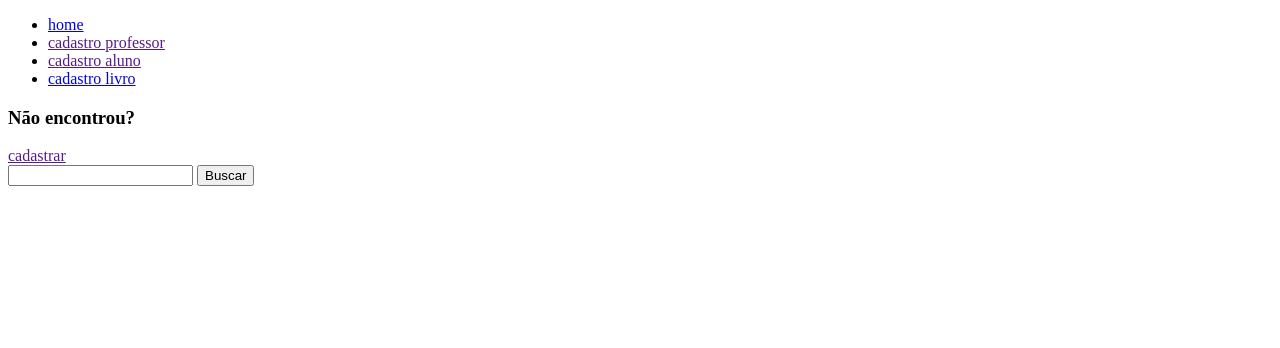
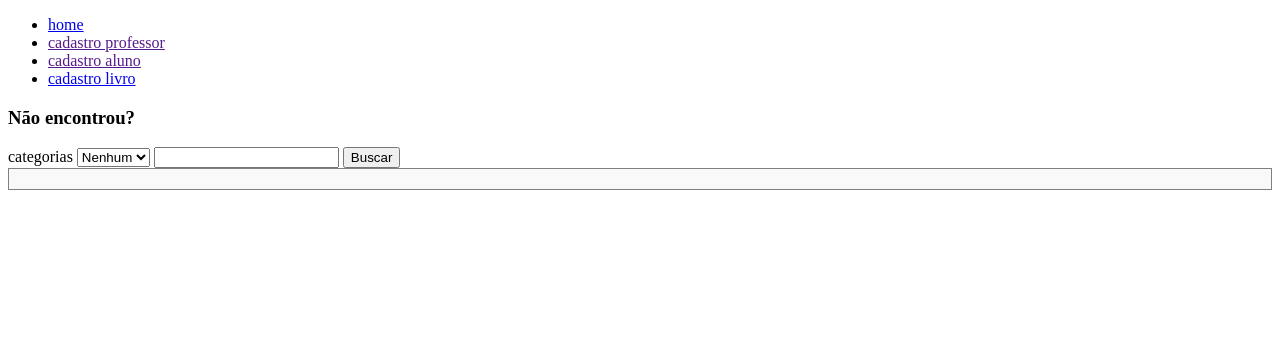
Before and after one commit to GunnarGomes/biblioteca_php, a PHP site: template view/cadastroLivro.php in a window 1280 px wide. Shown: the top 348 px of the page. Run offline with PHP 8.4, Linux system fonts and the light colour scheme; the template is opened without the code that fills it, so the values that code supplies are empty.

Commit message:
busca quase pronto

```diff
--- a/view/cadastroLivro.php
+++ b/view/cadastroLivro.php
@@ -4,22 +4,34 @@
     <meta charset="UTF-8">
     <meta name="viewport" content="width=device-width, initial-scale=1.0">
     <title>Document</title>
+    <style>
+        #resultados {
+            border: 1px solid gray;
+            padding: 10px;
+            background: #f9f9f9;
+        }
+
+    </style>
 </head>
 <body>
     <?php require_once "./view/includes/header_nav.php"; ?>
     <h3>Não encontrou?</h3>
-    <a href="" id="cadastrar" class="cadastrar">cadastrar</a>
-    <form action="/biblioteca_php/buscar_livro" method="post">
-        <!-- <label for="titulo" class="form_label">Titulo:</label>
-        <input type="text" name="titulo" id="titulo" class="form_control">
-        <label for="isbn" class="form_label">ISBN:</label>
-        <input type="text" name="isbn" id="isbn" class="form_control"> -->
-        <input type="text" id="searchterm" class="searchterm" name="searchterm">
-        <button type="submit">Buscar</button>
-    </form>
+    <!-- <a href="" id="cadastrar" class="cadastrar">cadastrar</a> -->
+    <label for="categoria">categorias</label>
+    <select name="categoria" id="categoria">
+        <option value="nenhum">Nenhum</option>
+        <option value="titulo">Título</option>
+        <option value="isbn">ISBN</option>
+        <option value="autor">Autor</option>
+    </select>
+    <input type="text" id="searchterm" class="searchterm" name="searchterm">
+    <button type="submit">Buscar</button>
+
     <div class="resultados" id="resultados">
 
     </div>
 
+    <script src="./view/static/scripts/buscar_livro.js"></script>
+
 </body>
 </html>
--- a/view/static/scripts/buscar_livro.js
+++ b/view/static/scripts/buscar_livro.js
@@ -1,49 +1,77 @@
-var search_term = document.getElementById("searchterm")
-const link = "https://www.googleapis.com/books/v1/volumes?q="
+const search_term = document.getElementById("searchterm");
+const categoria = document.getElementById("categoria");
+const link = "https://www.googleapis.com/books/v1/volumes?q=";
 
-search_term.addEventListener("input", () => {
-    var termo = e.target.value
+function realizarBusca() {
+    const termo = search_term.value.trim();
     if (termo.length < 3) return;
 
-    fetch(link + termo)
+    let query = "";
+
+    switch (categoria.value) {
+        case "isbn":
+            if (/^\d{10,13}$/.test(termo)) {
+                query = `isbn:${termo}`;
+            }
+            break;
+        case "autor":
+            query = `inauthor:${termo}`;
+            break;
+        case "titulo":
+            query = `intitle:${termo}`;
+            break;
+        default:
+            query = termo; // busca genérica
+    }
+
+    fetch(link + encodeURIComponent(query))
         .then(response => response.json())
         .then(data => {
-            console.log(data)
+            const container = document.getElementById("resultados");
+            container.innerHTML = "";
 
-            const container = document.getElementById("resultados")
-            container.innerHTML = ""
-
-            if (!data.items){
-                container.innerHTML = "<p>Nenhum livro encontrado</p>"
+            if (!data.items) {
+                container.innerHTML = "<p>Nenhum livro encontrado</p>";
                 return;
             }
 
             data.items.forEach(item => {
-                const info = item.volumeInfo
+                const info = item.volumeInfo;
 
-                const livroDiv = document.createElement("div") // div do livro
+                const livroDiv = document.createElement("div");
+                livroDiv.style.border = "1px solid #ddd";
+                livroDiv.style.padding = "10px";
+                livroDiv.style.margin = "10px 0";
+                livroDiv.style.display = "flex";
+                livroDiv.style.gap = "10px";
 
-                const img = document.createElement("img")
-                img.src = info.imageLinks?.thumbnail || "https://via.placeholder.com/128x180?text=Sem+Capa"
-                img.alt = "Capa do livro"
-                img.width = 128
-                img.height = 180
+                const img = document.createElement("img");
+                img.src = info.imageLinks?.thumbnail || "https://via.placeholder.com/128x180?text=Sem+Capa";
+                img.alt = "Capa do livro";
+                img.width = 128;
+                img.height = 180;
 
-                const texto = document.createElement("div")
+                const texto = document.createElement("div");
                 texto.innerHTML = `
                     <h3>${info.title}</h3>
                     <p><strong>Autores:</strong> ${info.authors?.join(", ") || "Desconhecido"}</p>
                     <p><strong>Publicado:</strong> ${info.publishedDate || "Data desconhecida"}</p>
-                `
-                livroDiv.appendChild(img)
-                livroDiv.appendChild(texto)
+                `;
 
-                // Adiciona ao container principal
-                container.appendChild(livroDiv)
+                livroDiv.appendChild(img);
+                livroDiv.appendChild(texto);
+                container.appendChild(livroDiv);
             });
-
         })
         .catch(error => {
-            console.error("Erro na requisição GET:", error)
-        })
-})
+            console.error("Erro na requisição GET:", error);
+        });
+}
+
+// Eventos
+search_term.addEventListener("input", realizarBusca);
+categoria.addEventListener("change", () => {
+    if (search_term.value.trim().length >= 3) {
+        realizarBusca();
+    }
+});
```
